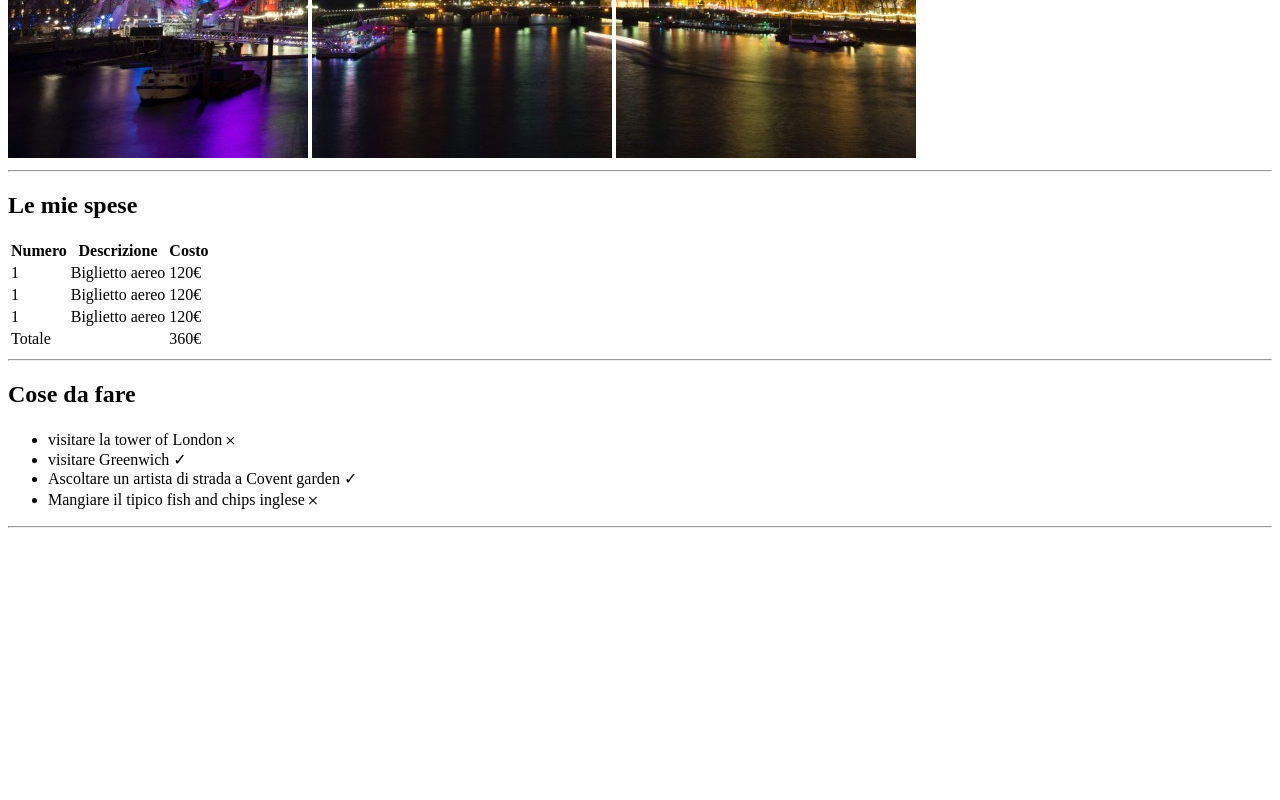
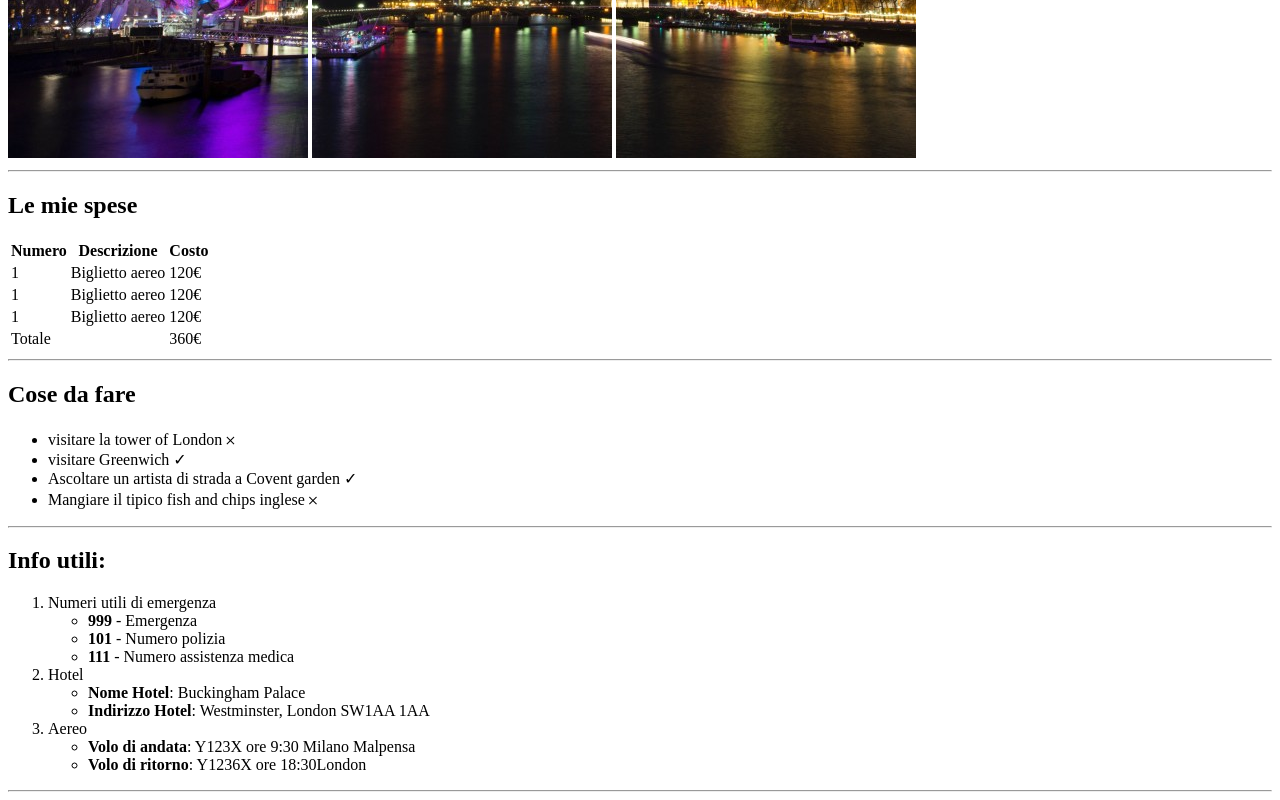
Before and after one commit to damirusso95/html-london-trip, a plain HTML site: page index.html in a window 1280 px wide. Shown: the part 522-1322 px from the top of the page. Before the commit the page ends 1058 px from the top, so only its background shows below. Drawn offline with Linux system fonts and the light colour scheme.

Commit message:
Aggiunto lista numerata con sottolista puntata

```diff
--- a/index.html
+++ b/index.html
@@ -77,6 +77,33 @@
 
     <hr>
 
+            <!-- Info utili -->
+        <h2>Info utili:</h2>
+            <!-- Lista numerata -->
+            <ol>
+                <li>Numeri utili di emergenza</li>
+                    <ul>
+                        <li><strong>999</strong> - Emergenza</li>
+                        <li><strong>101</strong> - Numero polizia</li>
+                        <li><strong>111</strong> - Numero assistenza medica</li>
+                    </ul>
+
+                <li>Hotel</li>
+                    <ul>
+                        <li><strong>Nome Hotel</strong>: Buckingham Palace</li>
+                        <li><strong>Indirizzo Hotel</strong>: Westminster, London SW1AA 1AA</li>
+                    </ul>
+
+                <li>Aereo</li>
+                    <ul>
+                        <li><strong>Volo di andata</strong>: Y123X ore 9:30 Milano Malpensa</li>
+                        <li><strong>Volo di ritorno</strong>: Y1236X ore 18:30London </li>
+                    </ul>
+            </ol>
+            <!-- /lista numerata -->
+
+    <hr>
+
     </main>
     <footer></footer>
 
```
